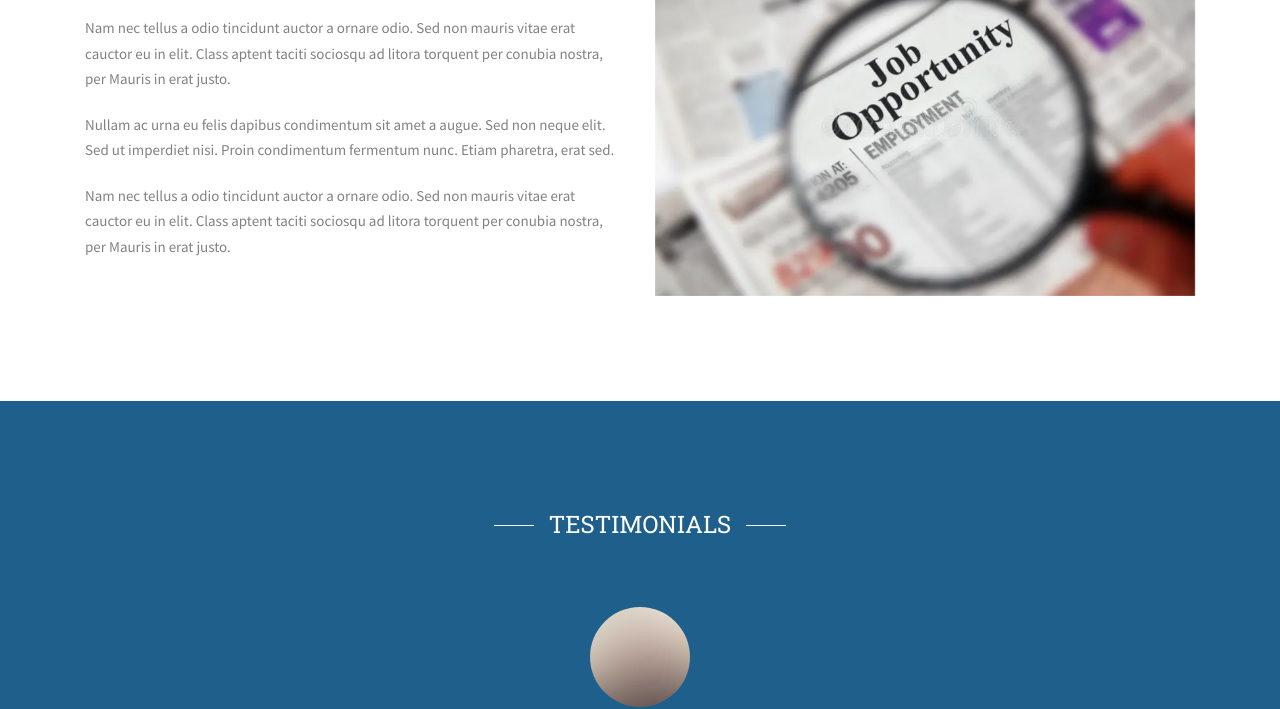
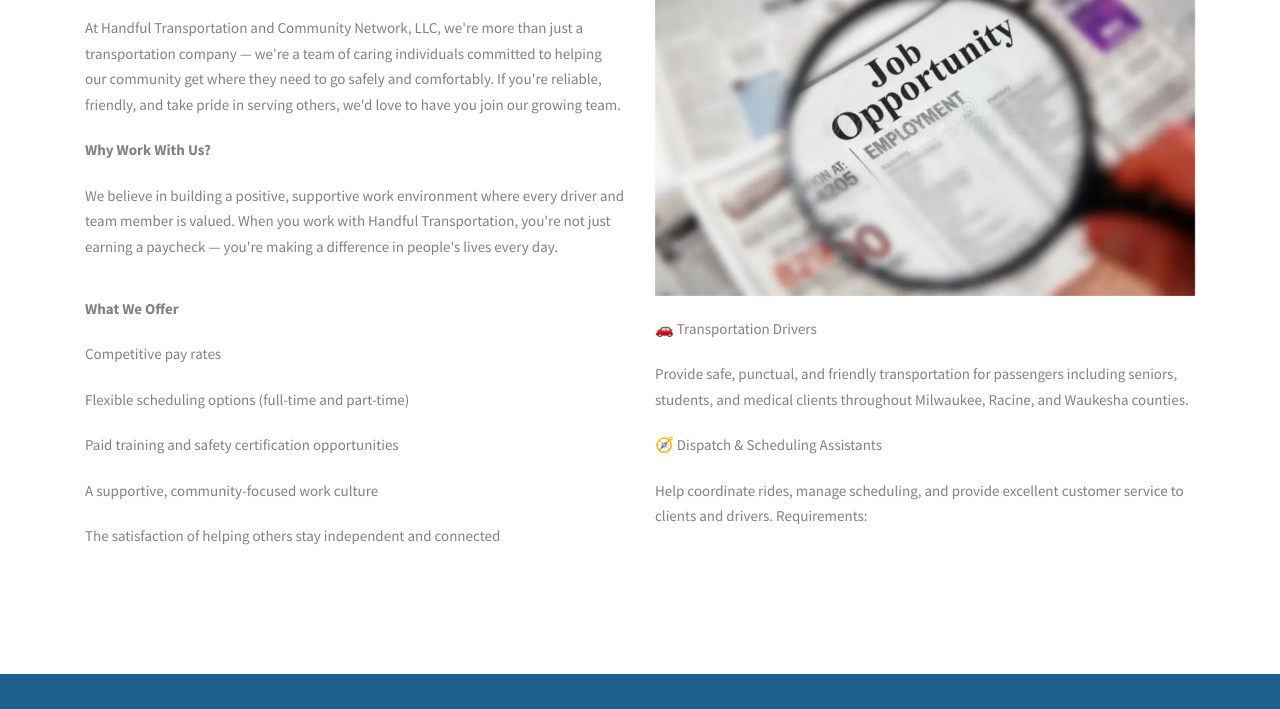
Before and after one commit to handfultransportation/handfultransportation.github.io, a plain HTML site: page employment.html in a window 1280 px wide. Shown: the part 951-1660 px from the top of the page. Drawn offline with Linux system fonts and the light colour scheme; files whose address does not match are found by name.

Commit message:
employment

```diff
--- a/employment.html
+++ b/employment.html
@@ -135,13 +135,34 @@
 			<div class="col-md-6 animate-box">
 				<span>Handful Transportation &amp; Community Network</span>
 				<h2>Employment Opportunities</h2>
-				<p>Nam nec tellus a odio tincidunt auctor a ornare odio. Sed non mauris vitae erat cauctor eu in elit. Class aptent taciti sociosqu ad litora torquent per conubia nostra, per Mauris in erat justo.</p>
-				<p>Nullam ac urna eu felis dapibus condimentum sit amet a augue. Sed non neque elit. Sed ut imperdiet nisi. Proin condimentum fermentum nunc. Etiam pharetra, erat sed.</p>
-				<p>Nam nec tellus a odio tincidunt auctor a ornare odio. Sed non mauris vitae erat cauctor eu in elit. Class aptent taciti sociosqu ad litora torquent per conubia nostra, per Mauris in erat justo.</p>
+				<p>At Handful Transportation and Community Network, LLC, we're more than just a transportation company — we're a team of caring individuals committed to helping our community get where they need to go safely and comfortably. If you're reliable, friendly, and take pride in serving others, we'd love to have you join our growing team.</p>
+                <p><strong>Why Work With Us?</strong></p>
+                <p>We believe in building a positive, supportive work environment where every driver and team member is valued. When you work with Handful Transportation, you're not just earning a paycheck — you're making a difference in people's lives every day.</p>
 			</div>
 			<div class="col-md-6">
 				<img class="img-responsive" src="images/handful-employment-opportunities.webp" alt="Employment Opportunities">
 			</div>
+            <div class="col-md-6 animate-box">
+                <p><strong>What We Offer</strong></p>
+
+                <p>Competitive pay rates</p>
+
+                <p>Flexible scheduling options (full-time and part-time)</p>
+
+                <p>Paid training and safety certification opportunities</p>
+
+                <p>A supportive, community-focused work culture</p>
+
+                <p>The satisfaction of helping others stay independent and connected</p>
+            </div>
+            <div class="col-md-6 animate-box">
+                <p></p>
+                <p>🚗 Transportation Drivers</p>
+                <p>Provide safe, punctual, and friendly transportation for passengers including seniors, students, and medical clients throughout Milwaukee, Racine, and Waukesha counties.</p>
+                <p>🧭 Dispatch & Scheduling Assistants</p>
+                <p>Help coordinate rides, manage scheduling, and provide excellent customer service to clients and drivers.
+                Requirements:</p>
+            </div>
 		</div>
 	</div>
 		<div id="fh5co-testimonial" style="background-image: url(images/school.jpg);">
@@ -216,7 +237,7 @@
 			<div class="row row-pb-md">
 				<div class="col-md-3 fh5co-widget">
 					<h3>About Handful Transportation</h3>
-					<p>Facilis ipsum reprehenderit nemo molestias. Aut cum mollitia reprehenderit. Eos cumque dicta adipisci architecto culpa amet.</p>
+					<p>Handful Transportation and Community Network, LLC was founded with one simple mission: to provide dependable, respectful, and community-driven transportation for individuals and families throughout southeastern Wisconsin.</p>
 				</div>
 				<div class="col-md-2 col-sm-4 col-xs-6 col-md-push-1 fh5co-widget">
 					<h3>Navigation</h3>
```
